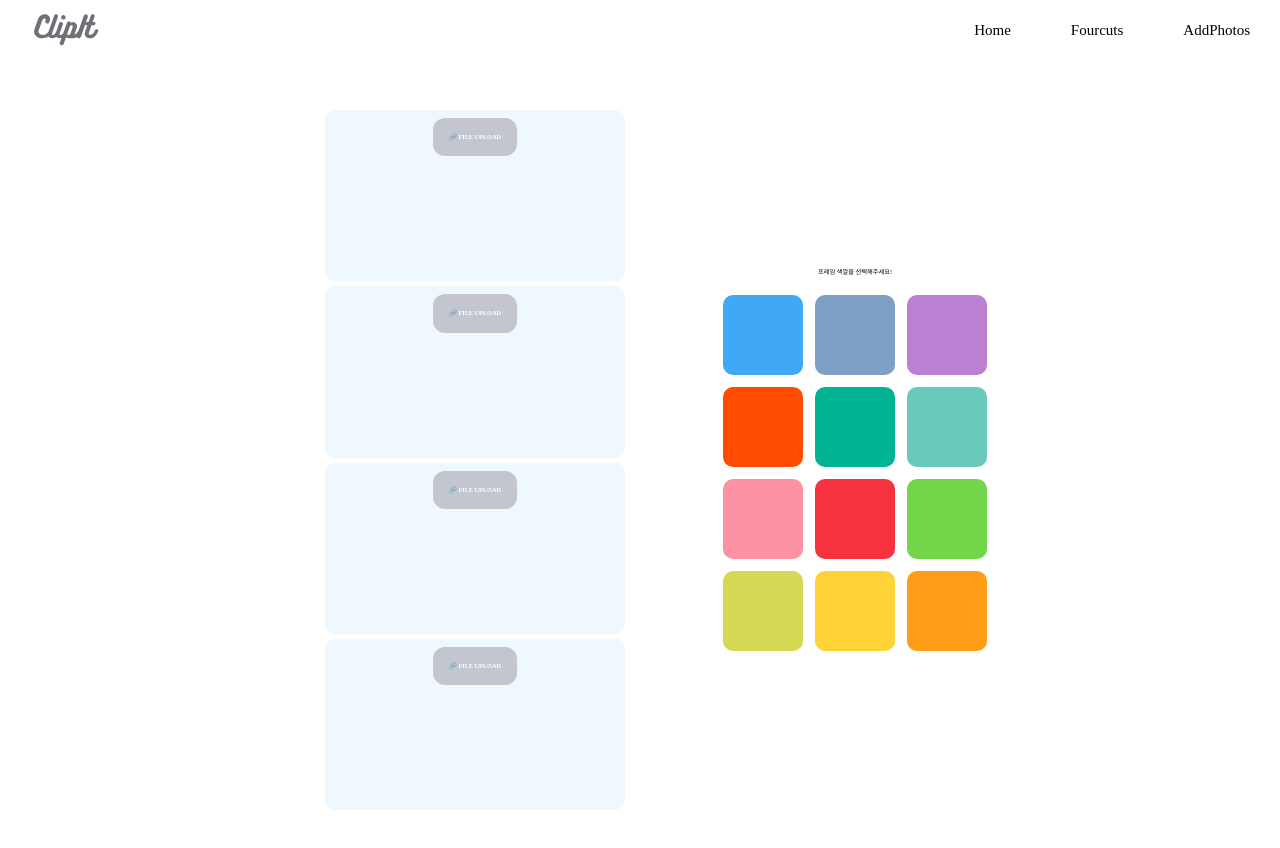
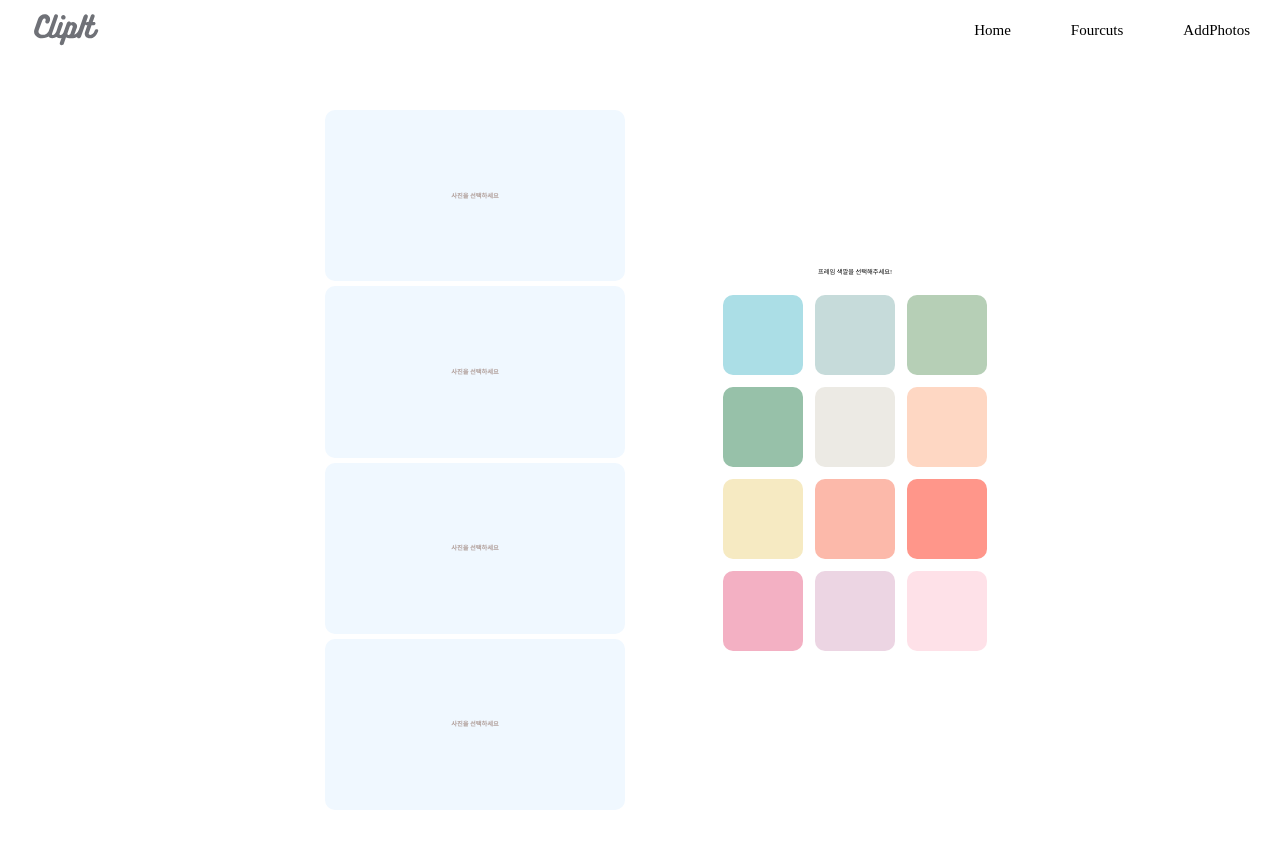
Before and after one commit to hae2ni/CapstoneDesign1, a React (Vite) app in the folder photobook/: page /addFourcuts in a window 1280 px wide. Shown: the top 848 px of the page. Built offline with nearby package versions, Linux system fonts and the light colour scheme.

Commit message:
pack: add react-color

```diff
--- a/photobook/package.json
+++ b/photobook/package.json
@@ -11,6 +11,7 @@
   },
   "dependencies": {
     "react": "^18.3.1",
+    "react-color": "^2.19.3",
     "react-dom": "^18.3.1",
     "react-router-dom": "^6.28.0",
     "styled-components": "^6.1.13",
--- a/photobook/src/components/fourcuts/FileUpload.tsx
+++ b/photobook/src/components/fourcuts/FileUpload.tsx
@@ -49,7 +49,7 @@ export default function FileUpload({ num }: FileUploadProps) {
         <>
           <label htmlFor="file">
             <StyledFileInput>
-              <AttachmentButton>🔗 FILE UPLOAD</AttachmentButton>
+              <AttachmentButton>사진을 선택하세요</AttachmentButton>
             </StyledFileInput>
           </label>
           <Input
@@ -72,6 +72,7 @@ const StyledFileInput = styled.div`
   display: flex;
   justify-content: center;
   align-items: center;
+
   gap: 1.6rem;
   padding: 0.8rem;
   width: 100%;
@@ -80,6 +81,9 @@ const StyledFileInput = styled.div`
 const Container = styled.div`
   width: 100%;
   height: 25%;
+  display: flex;
+  align-items: center;
+  justify-content: center;
   margin-bottom: 5px;
   border-radius: 10px;
   background-color: aliceblue;
@@ -90,10 +94,10 @@ const Container = styled.div`
 
 const AttachmentButton = styled.div`
   width: fit-content;
+
   padding: 1.6rem;
-  background-color: rgba(195, 198, 207, 30);
   border-radius: 1.2rem;
-  color: white;
+  color: #b19f9a;
   font-weight: bold;
   cursor: pointer;
 `;
--- a/photobook/src/core/color.ts
+++ b/photobook/src/core/color.ts
@@ -1,51 +1,51 @@
 export const colors = [
   {
-    color: "#3FA9F5",
+    color: "#ABDEE6",
     isChoosed: false,
   },
   {
-    color: "#7EA0C4",
+    color: "#C6DBDA",
 
     isChoosed: false,
   },
   {
-    color: "#BB80D1",
+    color: "#B6CFB6",
     isChoosed: false,
   },
   {
-    color: "#FF4C00",
+    color: "#97C1A9",
     isChoosed: false,
   },
   {
-    color: "#00B392",
+    color: "#ECEAE4",
     isChoosed: false,
   },
   {
-    color: "#69C9BA",
+    color: "#FED7C3",
     isChoosed: false,
   },
   {
-    color: "#FD92A3",
+    color: "#F6EAC2",
     isChoosed: false,
   },
   {
-    color: "#F7323F",
+    color: "#FCB9AA",
     isChoosed: false,
   },
   {
-    color: "#72D54A",
+    color: "#FF968A",
     isChoosed: false,
   },
   {
-    color: "#D5D755",
+    color: "#F3B0C3",
     isChoosed: false,
   },
   {
-    color: "#FFD235",
+    color: "#ECD5E3",
     isChoosed: false,
   },
   {
-    color: "#FF9E16",
+    color: "#FEE1E8",
     isChoosed: false,
   },
 ];
```
Also changed, not shown: 1 other file (tests, documents, lock files or other folders).
